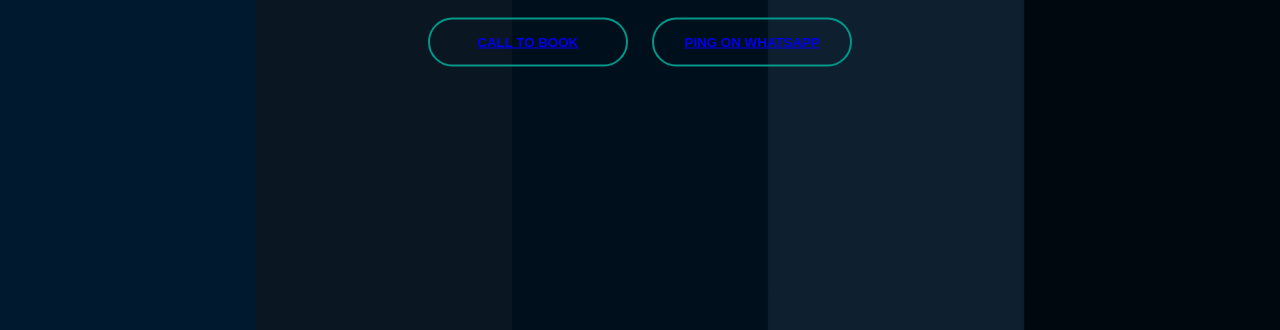
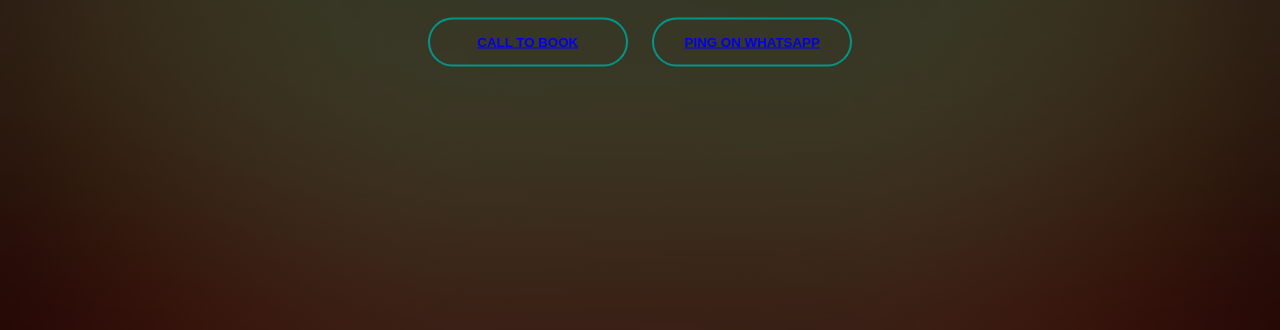
Before and after one commit to arkinvincible/BODYCODERS, a plain HTML site: page index.html in a window 1280 px wide. Shown: the part 470-800 px from the top of the page. Drawn offline with Linux system fonts and the light colour scheme.

Commit message:
Update style.css

```diff
--- a/style.css
+++ b/style.css
@@ -6,7 +6,7 @@
 .banner{
     width: 100%;
     height: 100vh;
-    background-image: linear-gradient(rgba(0,0,0,0.75),rgba(0,0,0,0.75)),url(try2.png);
+    background-image: linear-gradient(rgba(0,0,0,0.75),rgba(0,0,0,0.75)),url(img.jpg);
     background-size: cover;
     background-position: center;
 }
```
